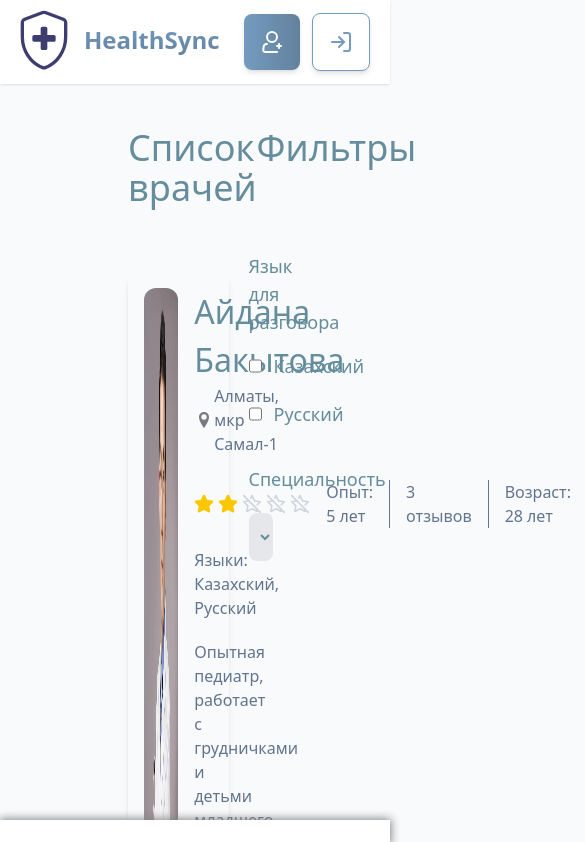
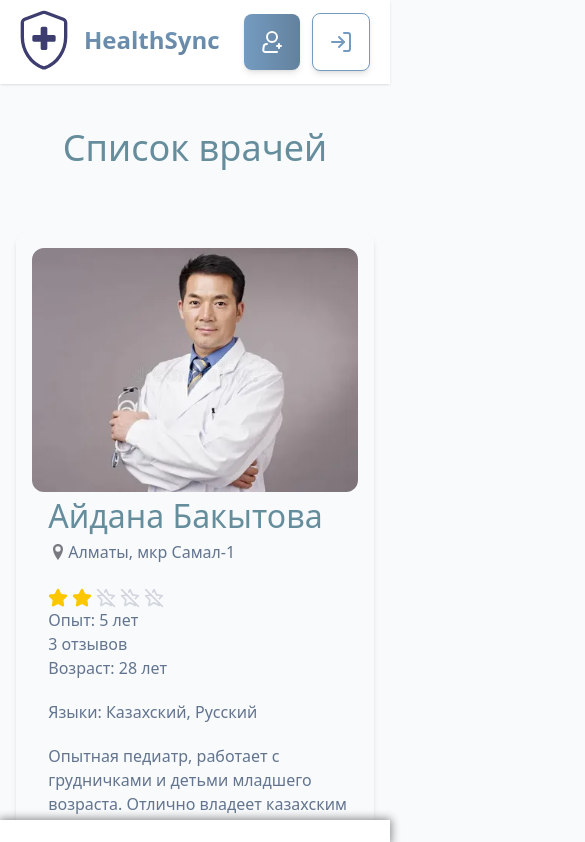
Before and after one commit to XJ9Gani/healthSync, a Next.js app: page /doctors in a window 390 px wide. Shown: the top 842 px of the page, 585 px wide, since content can reach past the window. Built offline with nearby package versions, Linux system fonts and the light colour scheme; data requests are answered from the project's data file.

Commit message:
all done

```diff
--- a/db.json
+++ b/db.json
@@ -187,6 +187,26 @@
           "time": "14:34",
           "dosageCount": 12,
           "afterWhat": "123"
+        }
+      ]
+    },
+    {
+      "id": "user-10",
+      "firstName": "Гани",
+      "lastName": "Галиев",
+      "gender": "Мужской",
+      "role": "Доктор",
+      "dob": "2025-05-22",
+      "phone": "87470468403",
+      "email": "ganisergalievS29@gmail.com",
+      "password": "123123",
+      "confirmPassword": "123123",
+      "medications": [
+        {
+          "name": "Паравломиф",
+          "time": "21:07",
+          "dosageCount": 1,
+          "afterWhat": "123123"
         }
       ]
     }
--- a/src/app/doctors/page.tsx
+++ b/src/app/doctors/page.tsx
@@ -251,22 +251,22 @@ export default async function DoctorsPage() {
   const doctors = await getDoctors();
 
   return (
-    <main className="pt-32 px-32">
+    <main className="pt-32 lg:px-32">
       <div className="flex justify-between ">
-        <h1 className="text-4xl font-medium mb-6 text-[#658d9c]">
+        <h1 className="text-center lg:text-start text-4xl font-medium mb-6 text-[#658d9c]  w-full">
           Список врачей
         </h1>
-        <h1 className="text-4xl font-medium mb-6 text-[#658d9c]  mr-[6rem]">
+        <h1 className="hidden lg:block text-4xl font-medium mb-6 text-[#658d9c]  mr-[6rem]">
           Фильтры
         </h1>
       </div>
       <div className="flex">
-        <div className="grid grid-cols-1 gap-6 w-3/4  pt-10">
+        <div className="grid grid-cols-1 gap-6 w-full lg:w-11/12  pt-10 ">
           {doctors.map((doctor) => (
             <DoctorCard key={doctor.id} doctor={doctor} index={+doctor.id} />
           ))}
         </div>
-        <div className="w-1/4 h-fit">
+        <div className="w-1/4 h-fit hidden lg:block">
           <div className=" w-full p-5">
             <p className="text-lg font-light text-[#658d9c]">
               Язык для разговора
--- a/src/app/profileUserFromStore/message_doctor/page.tsx
+++ b/src/app/profileUserFromStore/message_doctor/page.tsx
@@ -1,9 +1,73 @@
-function MessageDoctor() {
+"use client";
+import React, { useState, useEffect } from "react";
+
+const predefinedReplies = [
+  "Здравствуйте! Чем могу помочь?",
+  "Можете описать симптомы подробнее?",
+  "Понимаю. А когда это началось?",
+  "Рекомендую записаться на приём.",
+  "Пожалуйста, не забывайте пить больше воды и отдыхать.",
+];
+
+const MessageDoctor = () => {
+  const [messages, setMessages] = useState<{ sender: string; text: string }[]>([
+    { sender: "doctor", text: "Здравствуйте! Я ваш виртуальный доктор." },
+  ]);
+  const [input, setInput] = useState("");
+  const [replyIndex, setReplyIndex] = useState(0);
+
+  const handleSend = () => {
+    if (!input.trim()) return;
+
+    setMessages((prev) => [...prev, { sender: "user", text: input }]);
+    setInput("");
+
+    // Автоответ доктора с задержкой
+    setTimeout(() => {
+      if (replyIndex < predefinedReplies.length) {
+        setMessages((prev) => [
+          ...prev,
+          { sender: "doctor", text: predefinedReplies[replyIndex] },
+        ]);
+        setReplyIndex((prev) => prev + 1);
+      }
+    }, 1000);
+  };
+
   return (
-    <section className="text-5xl pt-32 pl-5 font-bold text-[#537494]">
-      MessageDoctor
+    <section className="pt-32 px-5 max-w-xl mx-auto">
+      <h1 className="text-5xl font-bold text-[#537494] mb-8">MessageDoctor</h1>
+      <div className="border rounded-xl p-4 h-96 overflow-y-auto bg-white shadow-md mb-4">
+        {messages.map((msg, index) => (
+          <div
+            key={index}
+            className={`mb-2 p-2 rounded-lg max-w-[70%] ${
+              msg.sender === "user"
+                ? "bg-blue-100 self-end ml-auto"
+                : "bg-gray-200"
+            }`}
+          >
+            {msg.text}
+          </div>
+        ))}
+      </div>
+      <div className="flex gap-2">
+        <input
+          type="text"
+          value={input}
+          onChange={(e) => setInput(e.target.value)}
+          className="flex-1 p-2 border rounded-lg"
+          placeholder="Напишите сообщение..."
+        />
+        <button
+          onClick={handleSend}
+          className="bg-[#537494] text-white px-4 py-2 rounded-lg hover:bg-[#3e5e78]"
+        >
+          Отправить
+        </button>
+      </div>
     </section>
   );
-}
+};
 
 export default MessageDoctor;
--- a/src/components/doctors/DoctorCard.tsx
+++ b/src/components/doctors/DoctorCard.tsx
@@ -13,14 +13,14 @@ export default function DoctorCard({ doctor, index }: Props) {
   return (
     <Link
       href={`/doctors/${index}`}
-      className="flex rounded-xl p-4 lg:hover:shadow-[0_0_8px_1px_gray] transition w-full shadow-md cursor-pointer"
+      className="flex flex-col  lg:flex-row rounded-xl p-4 lg:hover:shadow-[0_0_8px_1px_gray] transition w-11/12 mx-auto shadow-md cursor-pointer"
     >
       <Image
         src={"/doctor.webp"}
         alt="marat"
         width={500}
         height={500}
-        className="w-1/2 rounded-xl"
+        className="lg:w-1/2 rounded-xl"
       />
 
       <div className="w-full pl-4 flex flex-col">
@@ -34,19 +34,19 @@ export default function DoctorCard({ doctor, index }: Props) {
           {doctor.city}, {doctor.district}
         </p>
 
-        <div className="py-5 flex items-center text-slate-500">
+        <div className=" py-5 flex flex-col lg:flex-row lg:items-center items-start text-slate-500">
           <div>
             <StarRating rating={doctor.rating} />
           </div>
-          <span className=" border-r px-4">
+          <span className=" lg:border-r lg:px-">
             {doctor.experience > 4 && `Опыт: ${doctor.experience} лет `}
             {doctor.experience > 1 &&
               doctor.experience < 4 &&
               `Опыт: ${doctor.experience} года `}{" "}
             {doctor.experience === 1 && `Опыт: ${doctor.experience} год `}
           </span>
-          <span className=" border-r px-4">{doctor.reviews} отзывов</span>
-          <span className=" px-4">Возраст: {doctor.age} лет</span>
+          <span className=" lg:border-r lg:px-">{doctor.reviews} отзывов</span>
+          <span className=" lg:px-">Возраст: {doctor.age} лет</span>
         </div>
 
         <p className="text-md font-medium text-slate-500">
--- a/src/components/header/Header.tsx
+++ b/src/components/header/Header.tsx
@@ -44,7 +44,7 @@ function Header() {
               Список врачей
             </Link>
             <Link
-              href={"/"}
+              href={"/about"}
               className="text-lg transition-all duration-200 font-normal text-[#537494] border border-transparent p-2 rounded-full lg:hover:text-white lg:hover:border-[#537494] lg:hover:bg-[#7d99bd]"
             >
               О нас
--- a/src/components/header/MobileMenu.tsx
+++ b/src/components/header/MobileMenu.tsx
@@ -30,7 +30,7 @@ function MobileMenu() {
             Список врачей
           </Link>
           <Link
-            href={"/"}
+            href={"/about"}
             className="text-lg transition-all duration-200 font-normal text-[#537494] border border-transparent p-2 rounded-full lg:hover:text-white lg:hover:border-[#537494] lg:hover:bg-[#7d99bd]"
           >
             О нас
```
